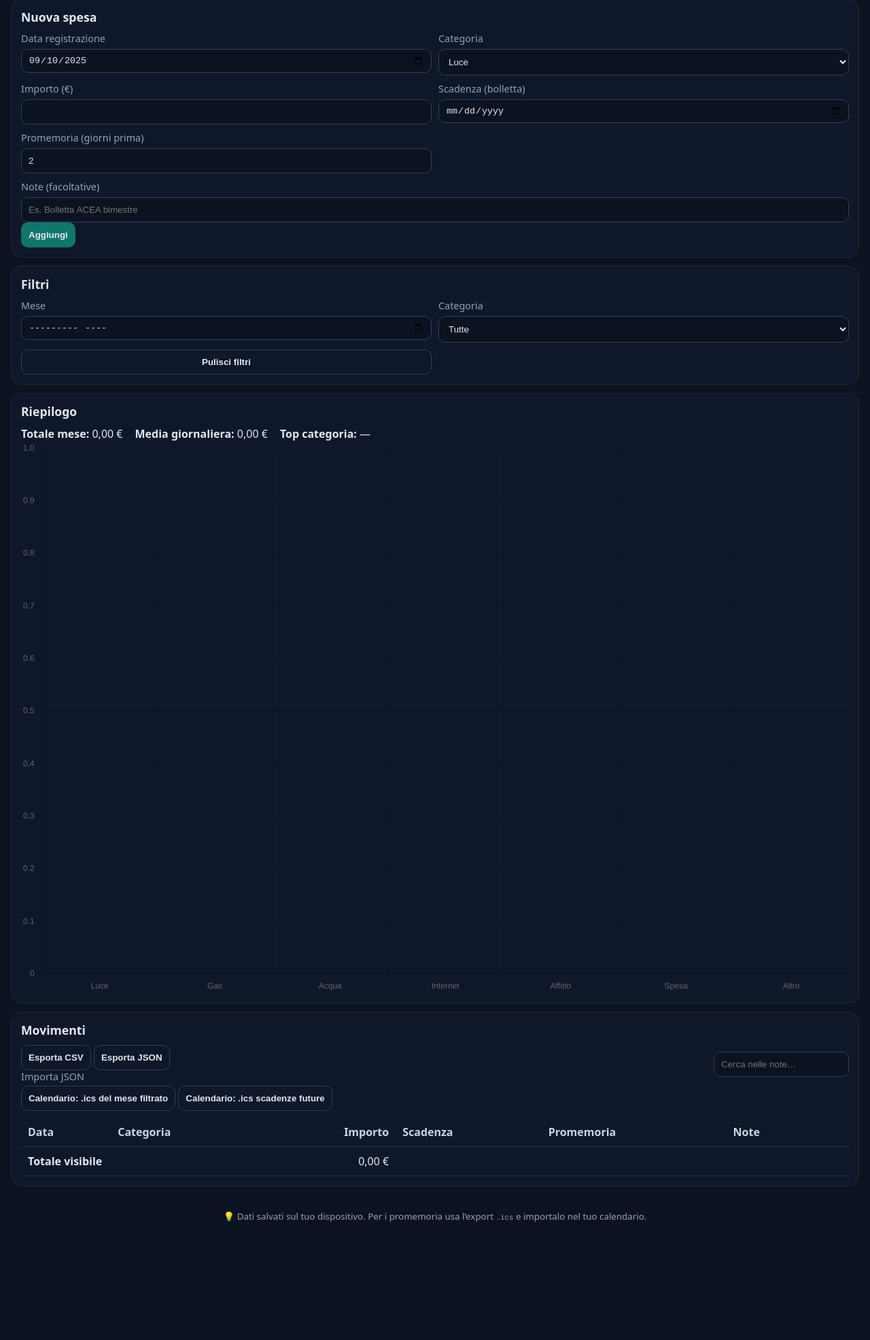
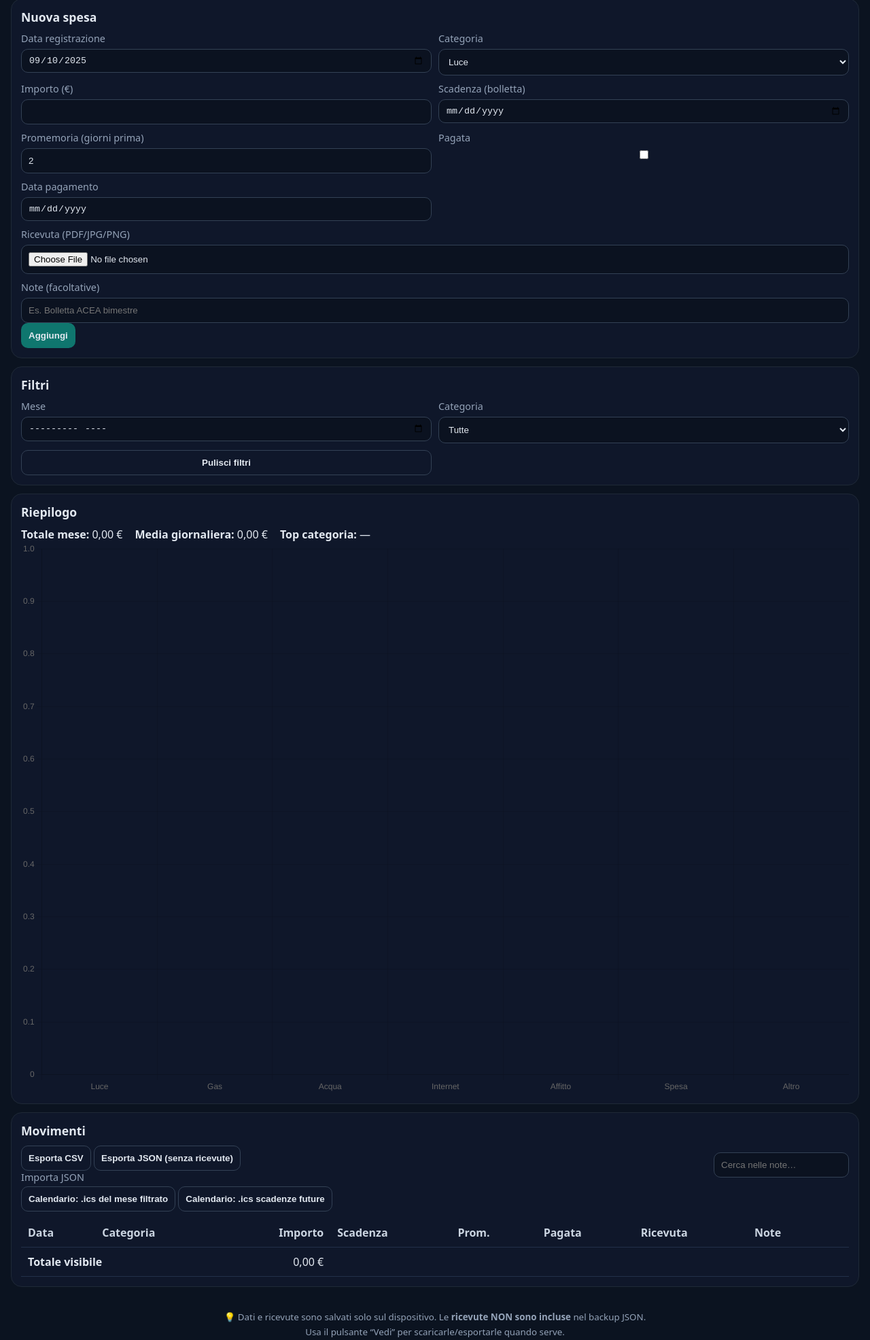
Before and after one commit to marconeri70/expenses, a plain HTML site: page index.html in a window 1280 px wide. Shown: the part 82-2053 px from the top of the page at 68% size. Before the commit the page ends 1901 px from the top, so only its background shows below. Drawn offline with nearby package versions, Linux system fonts and the light colour scheme.

Commit message:
Update index.html

```diff
--- a/index.html
+++ b/index.html
@@ -56,6 +56,21 @@
           Promemoria (giorni prima)
           <input type="number" id="remindDays" min="0" step="1" value="2" />
         </label>
+
+        <label>
+          Pagata
+          <input type="checkbox" id="paid" />
+        </label>
+        <label>
+          Data pagamento
+          <input type="date" id="paidDate" disabled />
+        </label>
+
+        <label class="span-2">
+          Ricevuta (PDF/JPG/PNG)
+          <input type="file" id="receiptFile" accept="application/pdf,image/*" />
+        </label>
+
         <label class="span-2">
           Note (facoltative)
           <input type="text" id="note" placeholder="Es. Bolletta ACEA bimestre" />
@@ -101,10 +116,11 @@
 
   <section class="card">
     <h2>Movimenti</h2>
+
     <div class="table-actions">
       <div class="left">
         <button id="exportCSV" class="secondary">Esporta CSV</button>
-        <button id="exportJSON" class="secondary">Esporta JSON</button>
+        <button id="exportJSON" class="secondary">Esporta JSON (senza ricevute)</button>
         <label class="import">
           Importa JSON
           <input type="file" id="importJSON" accept="application/json" />
@@ -129,7 +145,9 @@
           <th>Categoria</th>
           <th class="num">Importo</th>
           <th>Scadenza</th>
-          <th>Promemoria</th>
+          <th>Prom.</th>
+          <th>Pagata</th>
+          <th>Ricevuta</th>
           <th>Note</th>
           <th></th>
         </tr>
@@ -139,14 +157,20 @@
         <tr>
           <td colspan="2"><strong>Totale visibile</strong></td>
           <td class="num" id="visibleTotal">€ 0,00</td>
-          <td colspan="4"></td>
+          <td colspan="6"></td>
         </tr>
       </tfoot>
     </table>
+
+    <!-- input nascosto per caricare ricevute su righe esistenti -->
+    <input type="file" id="hiddenReceiptInput" accept="application/pdf,image/*" style="display:none" />
   </section>
 
   <footer>
-    <small>💡 Dati salvati sul tuo dispositivo. Per i promemoria usa l’export <code>.ics</code> e importalo nel tuo calendario.</small>
+    <small>
+      💡 Dati e ricevute sono salvati solo sul dispositivo. Le <b>ricevute NON sono incluse</b> nel backup JSON.<br>
+      Usa il pulsante “Vedi” per scaricarle/esportarle quando serve.
+    </small>
   </footer>
 
   <script src="https://cdn.jsdelivr.net/npm/chart.js@4.4.1/dist/chart.umd.min.js"></script>
```
